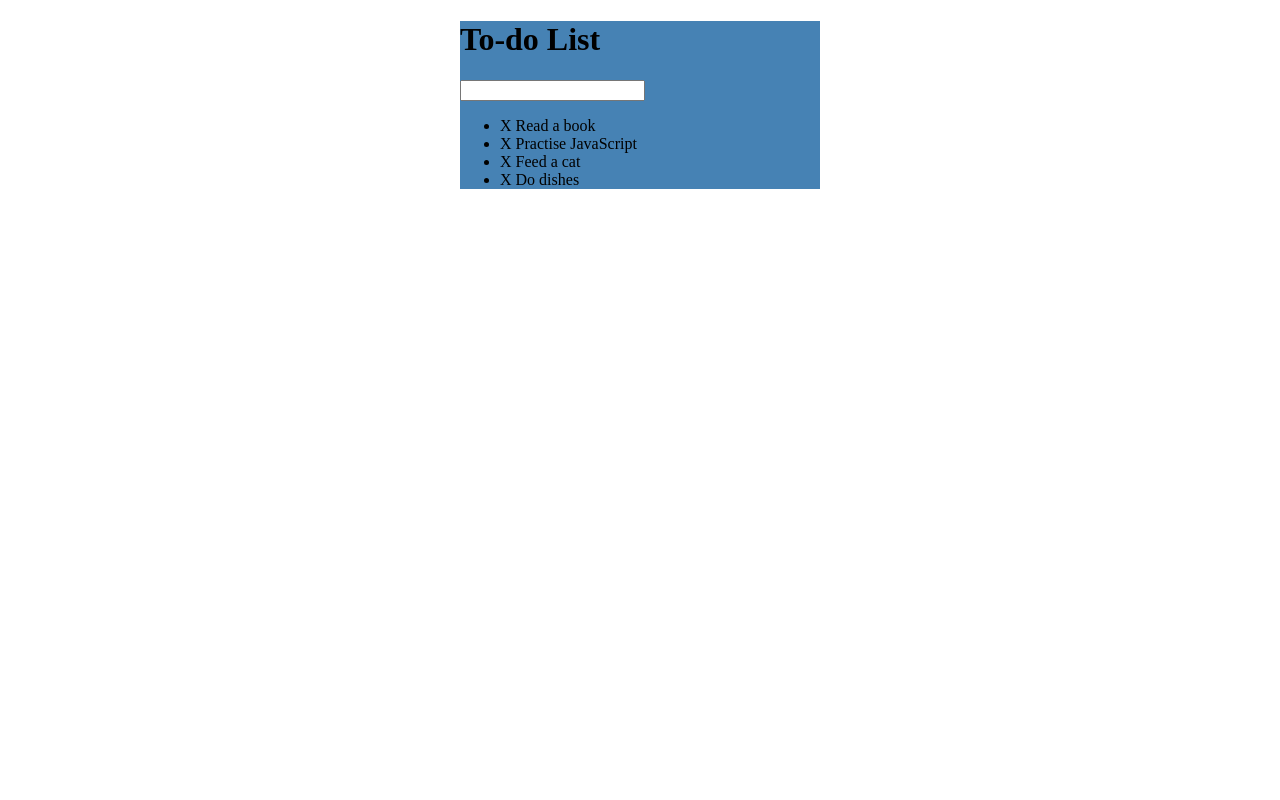
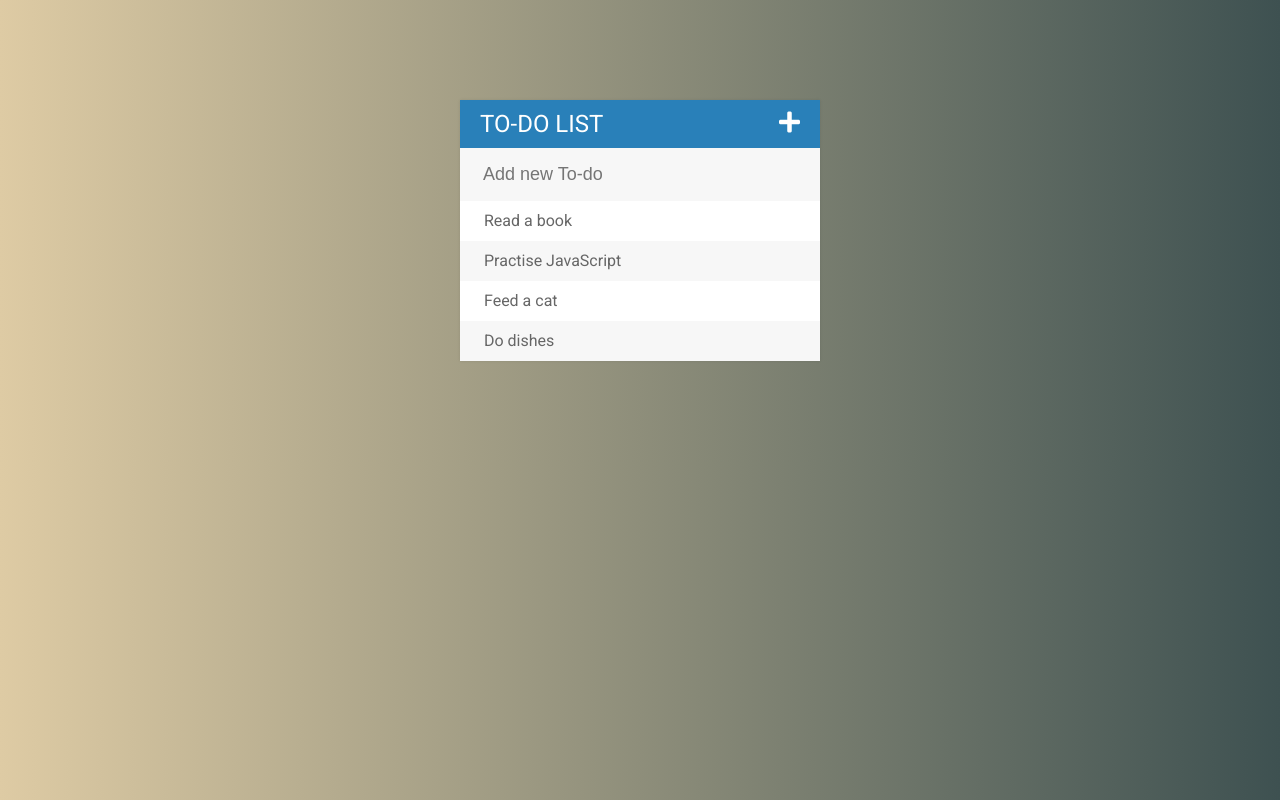
Before and after one commit to dovilepalavinskaite/Todo-List, a plain HTML site: page index.html in a window 1280 px wide. Drawn offline with nearby package versions, Linux system fonts and the light colour scheme.

Commit message:
Styled and animated To-do list. Burger still doesn't work

```diff
--- a/assets/css/styles.css
+++ b/assets/css/styles.css
@@ -1,5 +1,87 @@
+* {
+	box-sizing: border-box;
+}
+
 #container {
-	background: steelblue;
+	/*background: steelblue;*/
 	width: 360px;
-	margin: 0 auto;
+	margin: 100px auto;
+	background: #f7f7f7;
+	box-shadow: 0 0 3px rgba(0,0,0, 0.1);
 }
+
+.done {
+	color: gray;
+	text-decoration: line-through;
+}
+
+body {
+	font-family: Roboto;
+	background: #3E5151;  /* fallback for old browsers */
+	background: -webkit-linear-gradient(to right, #DECBA4, #3E5151);  /* Chrome 10-25, Safari 5.1-6 */
+	background: linear-gradient(to right, #DECBA4, #3E5151); /* W3C, IE 10+/ Edge, Firefox 16+, Chrome 26+, Opera 12+, Safari 7+ */
+
+}
+
+h1 {
+	background: #2980b9;
+	color: white;
+	margin: 0;
+	padding: 10px 20px;
+	text-transform: uppercase;
+	font-size: 24px;
+	font-weight: normal;
+}
+
+ul {
+	list-style: none;
+	margin: 0;
+	padding: 0;
+}
+
+li {
+	background: white;
+	height: 40px;
+	line-height: 40px;
+	color: #666;
+}
+
+li:nth-child(2n){
+	background: #f7f7f7;
+}
+
+span {
+	background: #e74c3c;
+	height: 40px;
+	margin-right: 20px;
+	text-align: center;
+	color: white;
+	width: 0;
+	display: inline-block;
+	transition: 0.2s linear;
+	opacity: 0;
+}
+
+li:hover span {
+	width: 40px;
+	opacity: 1;
+}
+
+input {
+	font-size: 18px;
+	background-color: #f7f7f7;
+	width: 100%;
+	padding: 13px 13px 13px 20px;
+	color: #2980b9;
+	border: 3px solid rgb(0,0,0,0);
+}
+
+input:focus{
+	background: white;
+	border: 3px solid #2980b9;
+	outline: none;
+}
+
+.fa-plus {
+	float: right;
+}
--- a/assets/js/app.js
+++ b/assets/js/app.js
@@ -0,0 +1,20 @@
+// Mark To-do as done
+$("ul").on("click", "li", function(){
+	$(this).toggleClass("done");
+});
+
+// Delete To-do
+$("ul").on("click", "span", function(event){
+	$(this).parent().fadeOut(500, function(){
+		$(this).remove();
+	});
+});
+
+// Ad new To-do
+$("input[type='text']").keypress(function(event){
+	if(event.which === 13){
+		var toDoText = $(this).val();
+		$(this).val("");
+		$("ul").append("<li><span><i class='fas fa-trash-alt'></i></span> " + toDoText + "</li>");
+	}
+});
--- a/index.html
+++ b/index.html
@@ -4,20 +4,21 @@
 	<title>jQuery</title>
 	<meta name="viewport" content="width=device-width, initial-scale=1">
 	<link rel="stylesheet" type="text/css" href="assets/css/styles.css">
-	<!-- <script src="assets/js/lib/jquery-3.3.1.min" type="text/javascript"></script> -->
+	<link rel="stylesheet" href="https://use.fontawesome.com/releases/v5.0.13/css/all.css">
+	<link href="https://fonts.googleapis.com/css?family=Roboto:400,500,700" rel="stylesheet">
+	<script type="text/javascript" src="assets/js/lib/jquery-3.3.1.min.js"></script>
 </head>
 <body>
 	<div id ="container">
-		<h1>To-do List</h1>
-		<input type="text">
+		<h1>To-do List<i class="fas fa-plus"></i></h1>
+		<input type="text" placeholder="Add new To-do">
 		<ul>
-			<li><span>X</span> Read a book</li>
-			<li><span>X</span> Practise JavaScript</li>
-			<li><span>X</span> Feed a cat</li>
-			<li><span>X</span> Do dishes</li>
+			<li><span><i class="fas fa-trash-alt"></i></span> Read a book</li>
+			<li><span><i class="fas fa-trash-alt"></i></span> Practise JavaScript</li>
+			<li><span><i class="fas fa-trash-alt"></i></span> Feed a cat</li>
+			<li><span><i class="fas fa-trash-alt"></i></span> Do dishes</li>
 		</ul>
 	</div>
-<script type="text/javascript" src="https://code.jquery.com/jquery-2.1.4.js"></script>
-<script src="assets/js/app.js"></script>
+ <script src="assets/js/app.js"></script>
 </body>
 </html>
```
